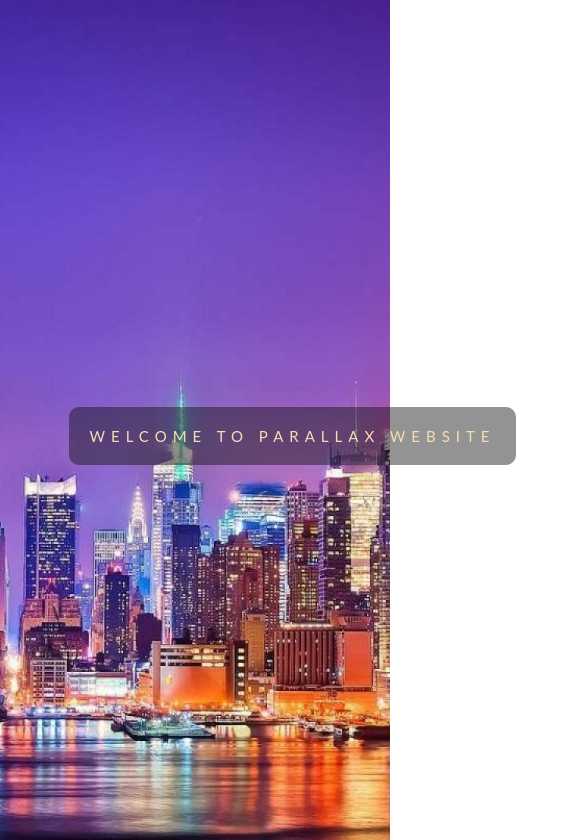
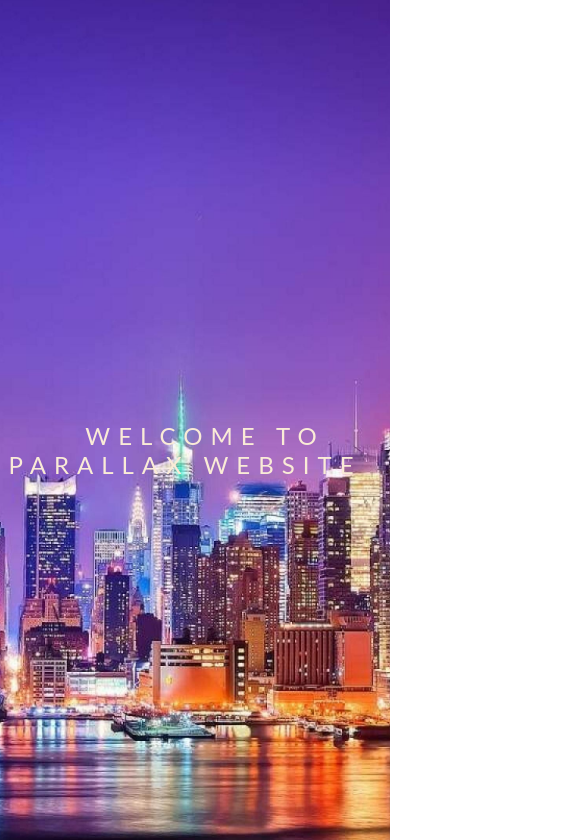
Before and after one commit to shivam0912/Parallax_WebPage, a plain HTML site: page index.html in a window 390 px wide. Shown: the top 840 px of the page, 585 px wide, since content can reach past the window. Drawn offline with Linux system fonts and the light colour scheme.

Commit message:
first commit

```diff
--- a/style.css
+++ b/style.css
@@ -62,20 +62,15 @@ body , html{
     padding: 20px;
     border-radius: 10px;
 }
-@media(max-width:600px){
+@media(max-width:800px){
     .pmg1, .pmg2, .pmg3{
-        background-position: center;
+
+        position: relative;
+        background-size: cover;
         background-attachment: scroll;
-        background-size: cover;
     }
-    .ptext{
-        position: absolute;
-        top: 50%;
-        width: 150%;
-        text-align: center;
-        font-size: 15px;
-        letter-spacing: 6px;
-        text-transform: uppercase;
+    .ptext .border{
+        background-color: transparent;
+        color:antiquewhite;
     }
-
 }
```
